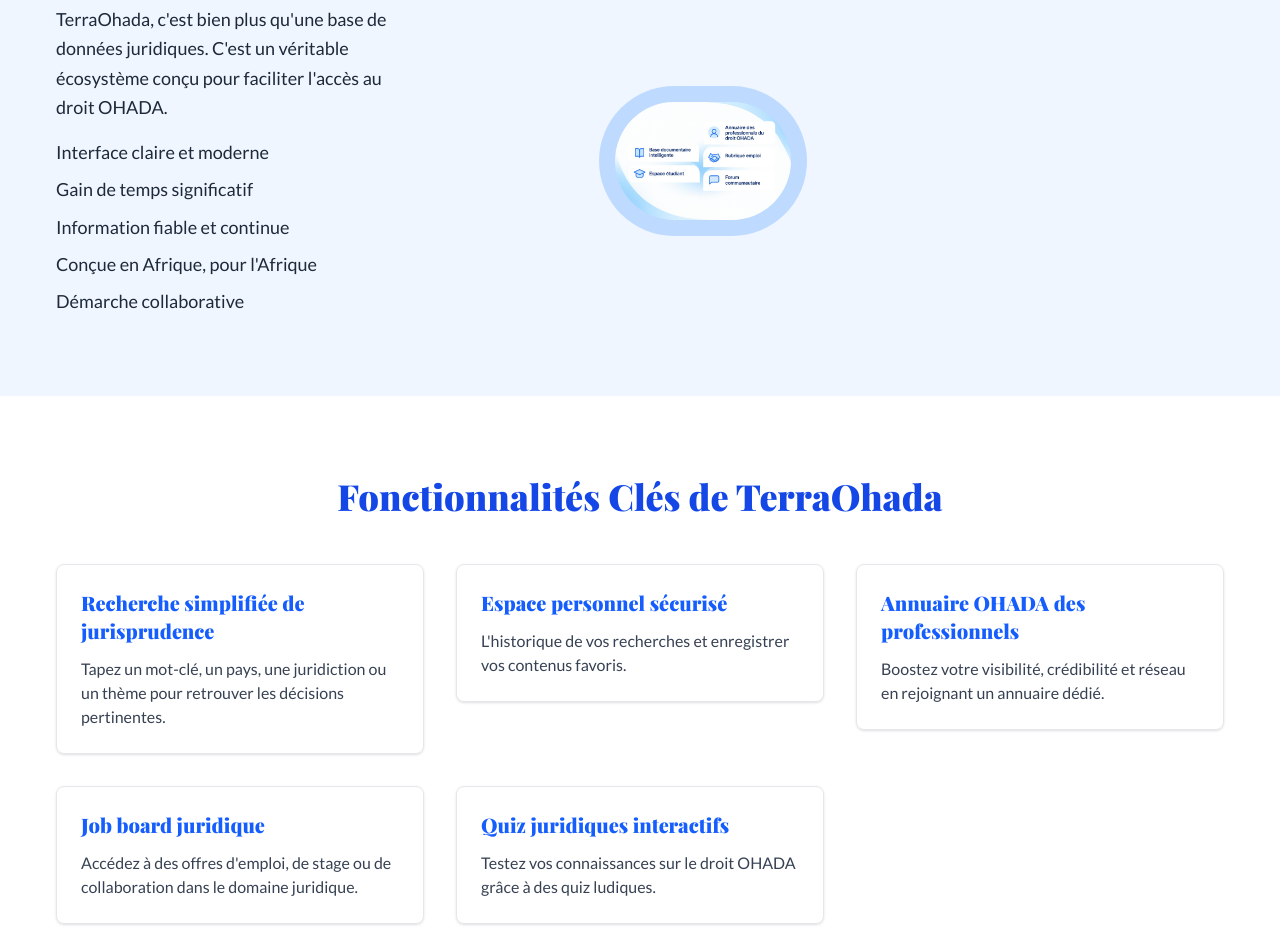
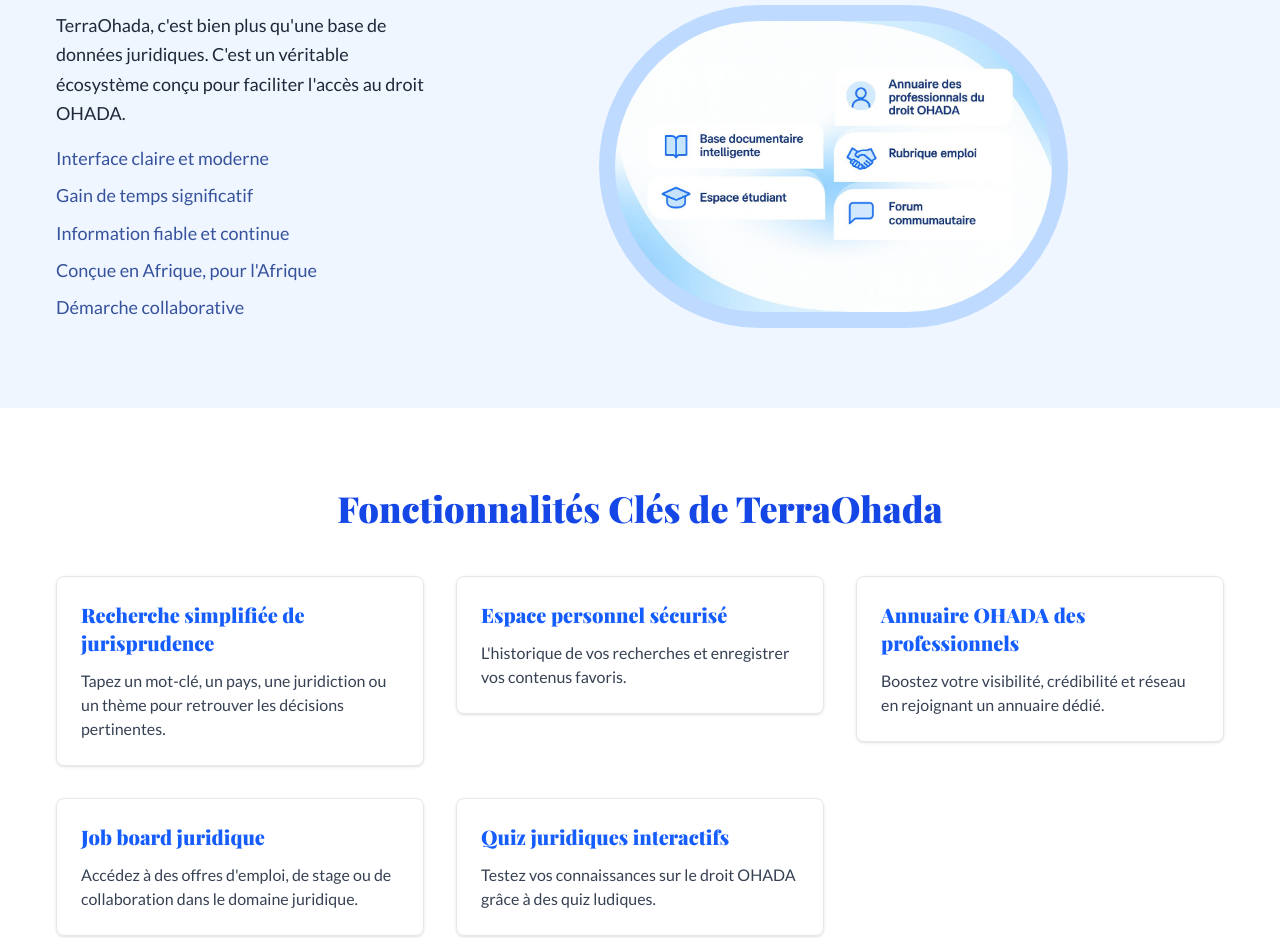
Before and after one commit to terraOhada/projet_terraOhada, a React (Vite) app in the folder frontend/: page /presentation-terraohada in a window 1280 px wide. Shown: the part 1160-2098 px from the top of the page. Built offline with nearby package versions, Linux system fonts and the light colour scheme; no server answers; a web font is replaced by a local one.

Commit message:
modification produit section illustrattion

```diff
--- a/frontend/src/components/produit/FeaturesSections.tsx
+++ b/frontend/src/components/produit/FeaturesSections.tsx
@@ -112,13 +112,13 @@
 
           <div className="flex flex-col md:flex-row items-center justify-center gap-8">
             <AnimatedSection delay={0.2}>
-              <motion.div className="md:w-1/2 lg:w-2/3 text-lg leading-relaxed space-y-4">
+              <motion.div className="md:w-2/3 lg:w-3/4 text-lg leading-relaxed space-y-4">
                 <p>
                   TerraOhada, c'est bien plus qu'une base de données juridiques.
                   C'est un véritable écosystème conçu pour faciliter l'accès au
                   droit OHADA.
                 </p>
-                <ul className="list-none list-inside space-y-2">
+                <ul className="list-none list-inside space-y-2 text-ohada-blue-for">
                   <motion.li whileHover={{ x: 5 }}>
                     Interface claire et moderne
                   </motion.li>
@@ -141,7 +141,7 @@
             <AnimatedSection delay={0.4}>
               <motion.div
                 whileHover={{ scale: 1.05 }}
-                className="md:w-1/2 lg:w-1/3 flex justify-center md:justify-end"
+                className="md:w-1/3 lg:w-3/4 flex justify-center md:justify-end"
               >
                 <div className="bg-blue-200 rounded-full flex items-center justify-center text-blue-700 text-center p-4 overflow-hidden">
                   <img
```
